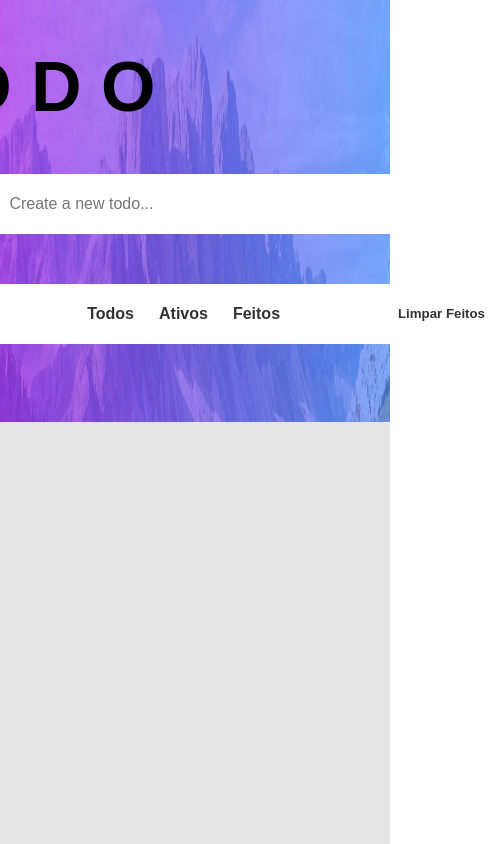
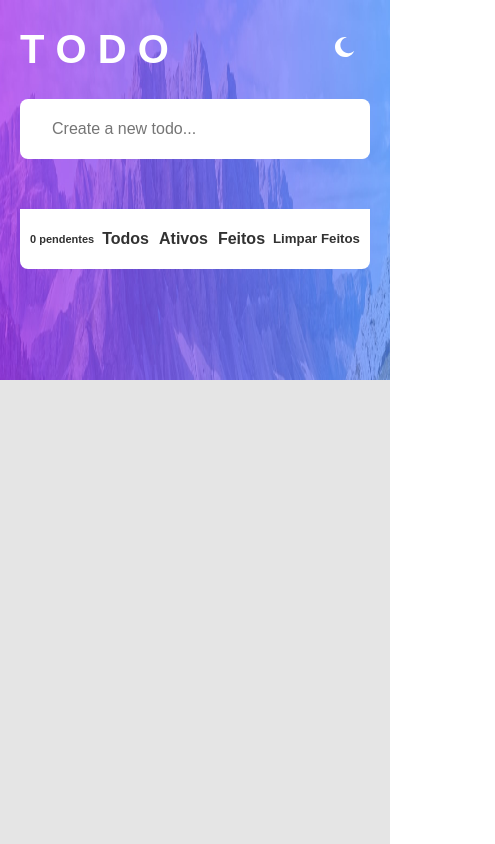
Before and after one commit to fabiopdiogo/TO-DO-List, a Next.js app: page / in a window 390 px wide. Shown: the whole page, 495 px wide, since content can reach past the window. Built offline with nearby package versions, Linux system fonts and the light colour scheme; a web font is replaced by a local one.

Commit message:
responsividade feita

```diff
--- a/pages/index.jsx
+++ b/pages/index.jsx
@@ -24,6 +24,14 @@ import Modo from "../src/components/Mode/Mode"
     background-color: ${props => props.mode ? props.theme.white : props.theme.blackCard};
     color: ${props => props.mode ? props.theme.blackCard : props.theme.white};
     border-radius: 0 0 8px 8px ;
+
+    @media (max-width: 670px){
+      width: 500px;
+    }
+    @media (max-width: 530px){
+      width: 350px;
+
+    }
   `
   const ItemsLeft = styled.b`
     margin-left:10px;
@@ -33,6 +41,10 @@ import Modo from "../src/components/Mode/Mode"
     display:flex;
     flex-direction: row;
     gap:25px;
+
+    @media (max-width: 530px){
+      gap:10px;
+  }
   `
   const Todos = styled.h4`
     cursor: pointer;
@@ -48,12 +60,13 @@ import Modo from "../src/components/Mode/Mode"
     cursor: pointer;
   `
   const H1 = styled.h1`
-    font-size: 70px;
-    font-weight: bold;
+    font-size: 40px;
+    color:${props => props.theme.white};
   `
   const Header = styled.div`
     display: flex;
     justify-content: space-between;
+    align-items: center;
   `
 
 function HomePage(){
--- a/src/components/Checkbox/styles.jsx
+++ b/src/components/Checkbox/styles.jsx
@@ -1,9 +1,6 @@
 import styled from 'styled-components';
 export const CheckboxContainer = styled.div`
-   width: 120px;
-   height: 35px;
-   padding-left: 5px;
-   margin: 0px 5px;
+   margin: 0px 10px;
    border-radius: 5px;
 
 
@@ -17,6 +14,7 @@ export const HiddenCheckbox = styled.input.attrs({type: 'checkbox'})`
    height: 1px;
    margin: -1px;
    padding: 0;
+
 `;
 
 export const Text = styled.label`
--- a/src/components/Delete/Delete.jsx
+++ b/src/components/Delete/Delete.jsx
@@ -6,7 +6,6 @@ const X = styled.img`
 `
 
 const StyledContainerMenu = styled.div`
-  position: relative;
   padding-right: 15px;
 `
 
--- a/src/components/Mode/Mode.jsx
+++ b/src/components/Mode/Mode.jsx
@@ -8,7 +8,6 @@ const X = styled.img`
 const StyledContainerMenu = styled.div`
   position: relative;
   padding-right: 15px;
-  margin-top: 80px;
 `
 
 const Mode = ({handleMode,mode}) => {
--- a/src/components/inputs/CreateTask.jsx
+++ b/src/components/inputs/CreateTask.jsx
@@ -15,6 +15,14 @@ const CardInput = styled.form`
   border-radius: 8px;
   align-items: center;
   margin-bottom: 50px;
+
+  @media (max-width: 670px){
+    width: 500px;
+  }
+
+  @media (max-width: 530px){
+    width: 350px;
+  }
 `
 
 
@@ -35,7 +43,7 @@ function CreateTask({addTodo,mode}){
   }
   return(
     <CardInput onSubmit={handleSubmit(onSubmit)} mode={mode}>
-        <Checkbox />
+
         <ControlledTextarea
             type="text"
             name="todo"
--- a/src/components/inputs/Textarea.jsx
+++ b/src/components/inputs/Textarea.jsx
@@ -6,6 +6,7 @@ const Textarea = styled.input`
   height: 60px;
   border:none;
   outline: 0;
+  margin-left:30px;
   box-sizing: border-box;
   border-radius: 10px;
   background-color: ${props => props.mode ? props.theme.white : props.theme.blackCard};
--- a/src/components/layout/BackgroundStyle.jsx
+++ b/src/components/layout/BackgroundStyle.jsx
@@ -8,6 +8,6 @@ export const StyledContainer = styled.div`
   background-image: url(${props => props.mode ? '/bg-desktop-light.jpg' : '/bg-desktop-dark.jpg'});
   background-repeat: no-repeat;
   flex-direction: column;
-  background-size: 100% 50%;
+  background-size: 100% 45%;
   background-color:${props => props.mode ? props.theme.lightBackground : props.theme.blackBackground};
 `
--- a/src/components/layout/Cards.jsx
+++ b/src/components/layout/Cards.jsx
@@ -7,6 +7,7 @@ import Delete from "../Delete/Delete"
 const Card = styled.div`
   display: flex;
   justify-content: space-between;
+  flex-wrap: wrap;
   width: 600px;
   height: 60px;
   background-color:${props => props.mode ? props.theme.white : props.theme.blackCard};
@@ -14,11 +15,21 @@ const Card = styled.div`
   align-items: center;
   border-bottom: solid;
   border-color: #666464;
+
+  @media (max-width: 670px){
+    width: 500px;
+  }
+  @media (max-width: 530px){
+    width: 350px;
+  }
 `
 const Text = styled.p`
-  margin-right: 450px;
   font-family: 'Montserrat', sans-serif;
+  position: absolute;
+  display:flex;
+  margin-left: 60px;
   font-size: 14px;
+
 
   color: ${props => props.colorText};
   text-decoration: ${props => props.checked ? 'line-through' : 'none'};
```
